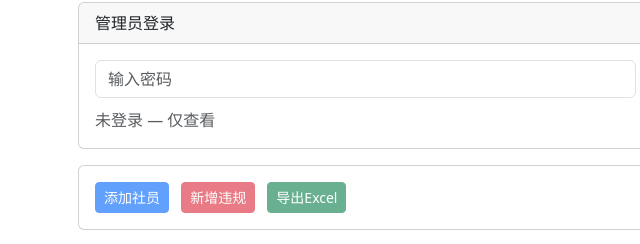
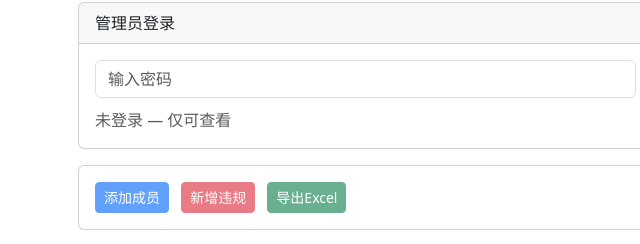
Before and after one commit to ideallife1/club, a plain HTML site: page index.html in a window 1280 px wide. Shown: the part 94-338 px from the top of the page, 4-644 px from the left. Drawn offline with nearby package versions, Linux system fonts and the light colour scheme.

Commit message:
Update index.html

```diff
--- a/index.html
+++ b/index.html
@@ -21,13 +21,13 @@
 <input type="password" id="pwd" class="form-control w-50 d-inline" placeholder="输入密码">
 <button class="btn btn-primary ms-2" onclick="login()">登录</button>
 <button class="btn btn-outline-secondary ms-2" onclick="logout()">退出</button>
-<div id="tip" class="mt-2 text-muted">未登录 — 仅查看</div>
+<div id="tip" class="mt-2 text-muted">未登录 — 仅可查看</div>
 </div>
 </div>
 
 <div class="card mb-3">
 <div class="card-body">
-<button class="btn btn-sm btn-primary" id="addMember" disabled onclick="addMember()">添加社员</button>
+<button class="btn btn-sm btn-primary" id="addMember" disabled onclick="addMember()">添加成员</button>
 <button class="btn btn-sm btn-danger ms-2" id="addViolation" disabled onclick="addViolation()">新增违规</button>
 <button class="btn btn-sm btn-success ms-2" id="exportBtn" disabled onclick="exportData()">导出Excel</button>
 </div>
@@ -70,7 +70,7 @@
 
 <!-- 弹窗 -->
 <div class="modal fade" id="mModal"><div class="modal-dialog"><div class="modal-content">
-<div class="modal-header"><h5>添加社员</h5><button class="btn-close" data-bs-dismiss="modal"></button></div>
+<div class="modal-header"><h5>添加成员</h5><button class="btn-close" data-bs-dismiss="modal"></button></div>
 <div class="modal-body"><input class="form-control" id="mName" placeholder="姓名"></div>
 <div class="modal-footer"><button class="btn btn-secondary" data-bs-dismiss="modal">取消</button><button class="btn btn-primary" onclick="saveMember()">确定</button></div>
 </div></div></div>
```
